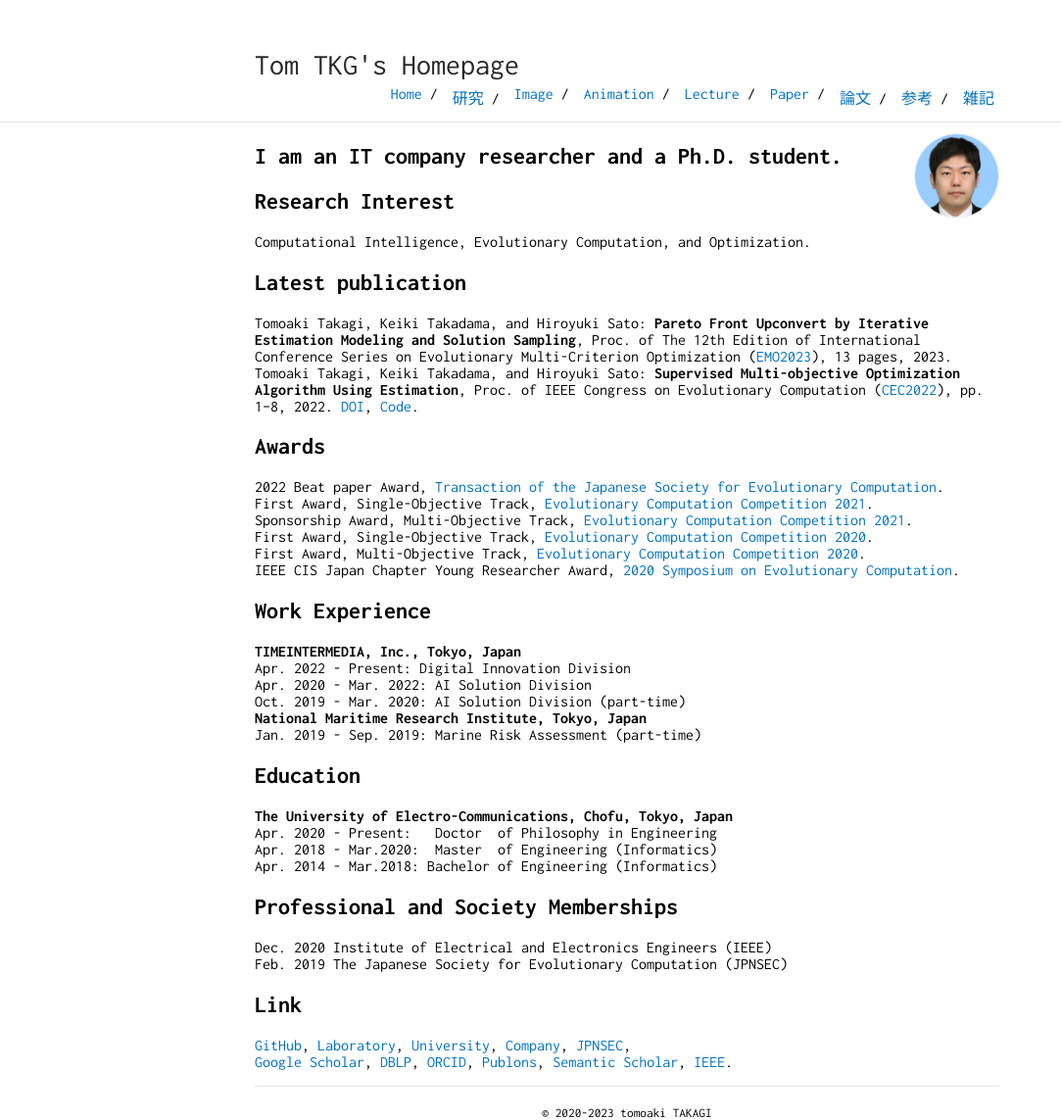
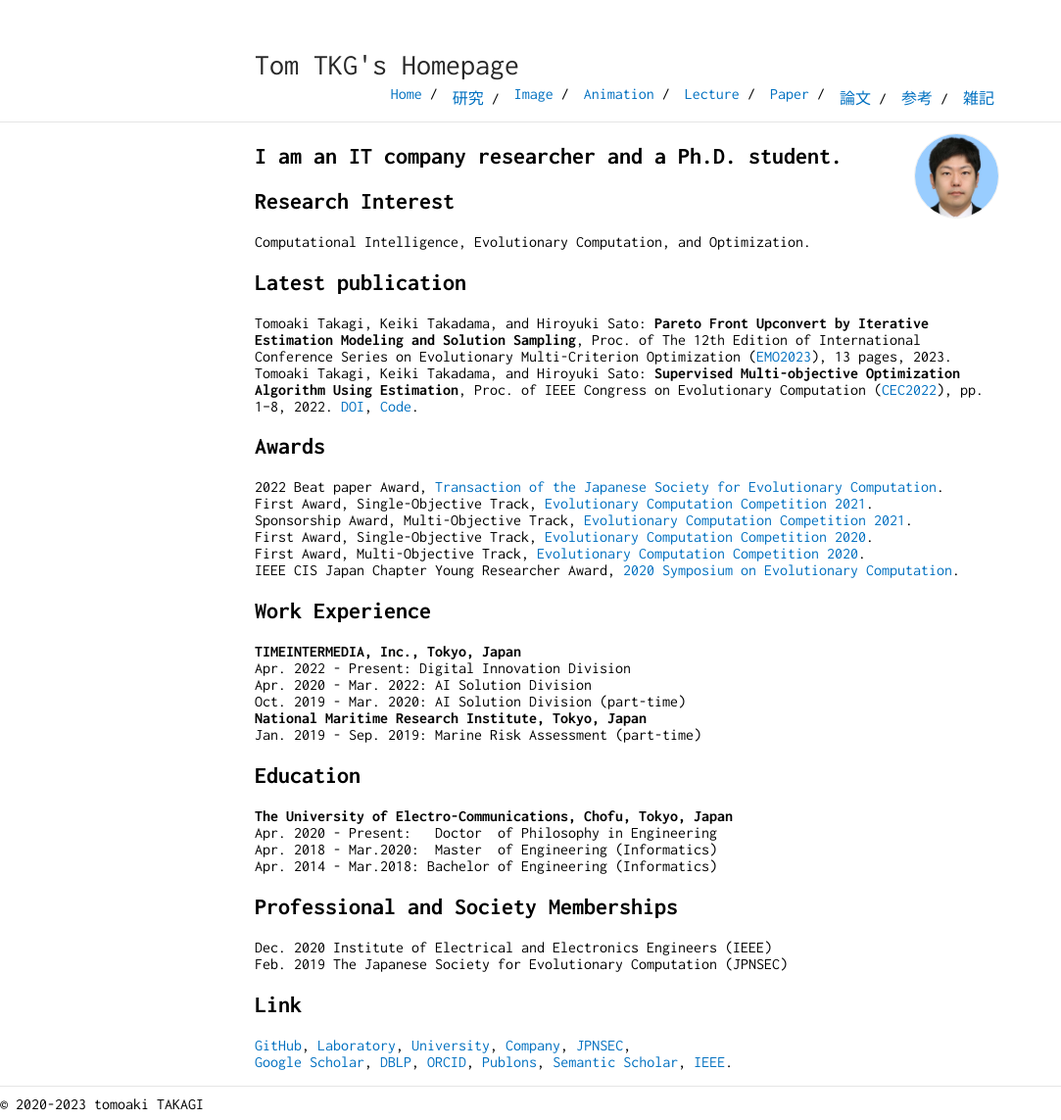
Before and after one commit to tomtkg/tomtkg.github.io, a Jekyll site: the page built from index.md, in a window 1280 px wide. Shown: the whole page at 98% size, without its empty margins (0-1083 px from the left). Built offline with Jekyll 4.4.1, drawn with Linux system fonts in a browser that asks for light colours.

Commit message:
Update default.html

```diff
--- a/_layouts/default.html
+++ b/_layouts/default.html
@@ -62,11 +62,7 @@
         <hr>
         <div class="container content">
             {{ content }}
-            <hr />
-            <p style="text-align: center; margin-bottom: 10px">
-                <a style="color: black"><small>&copy; 2020-2023 tomoaki TAKAGI</small></a>
-            </p>
         </div>
+        <hr>
+        &copy; 2020-2023 tomoaki TAKAGI
 </body>
-<footer>
-</footer>
```
